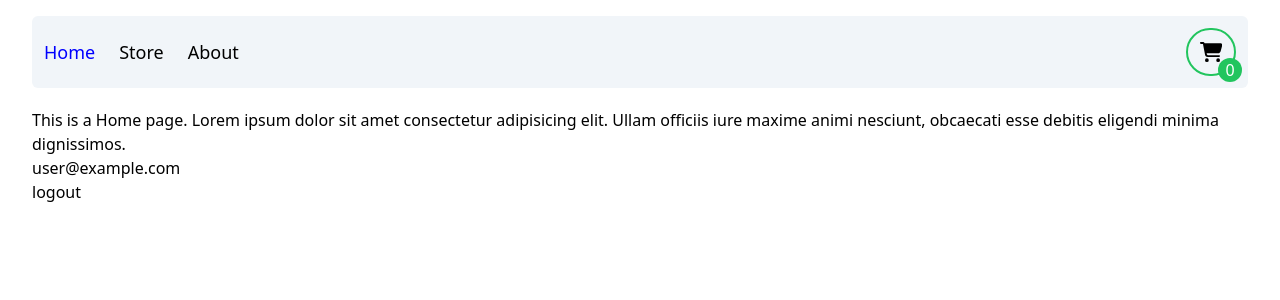
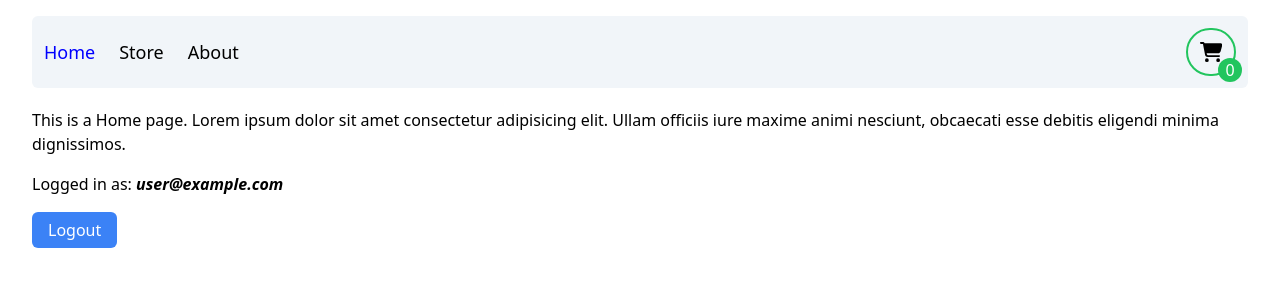
Before and after one commit to SagarMainali/cartify.ecom, a React (Vite) app: page / in a window 1280 px wide. Shown: the top 300 px of the page. Built offline with nearby package versions, Linux system fonts and the light colour scheme; no server answers; sample sign-in values are in the browser's storage.

Commit message:
styled homepage

```diff
--- a/src/pages/Home.tsx
+++ b/src/pages/Home.tsx
@@ -9,8 +9,8 @@ export default function Home() {
           <>
                <div>This is a Home page. Lorem ipsum dolor sit amet consectetur adipisicing elit. Ullam officiis iure maxime animi nesciunt, obcaecati esse debitis eligendi minima dignissimos.
                </div>
-               <h2>{loggedInUser?.email}</h2>
-               <button onClick={logout}>logout</button>
+               <h2 className="my-4">Logged in as: <i className="font-semibold">{loggedInUser?.email}</i></h2>
+               <button className="bg-blue-500 text-white px-4 py-1.5 rounded-md" onClick={() => logout()}>Logout</button>
           </>
      )
 }
--- a/src/pages/LoginPage.tsx
+++ b/src/pages/LoginPage.tsx
@@ -38,7 +38,7 @@ export default function LoginPage() {
                     </div>
                     <input className="bg-slate-100 w-[20rem] px-4 py-2 rounded-md outline-0" name="email" type="email" placeholder="Email" onChange={handleChange_Login} value={formData.email} />
                     <input className="bg-slate-100 w-[20rem] px-4 py-2 rounded-md outline-0" name="password" type="password" placeholder="Password" onChange={handleChange_Login} value={formData.password} />
-                    <button className="bg-blue-500 text-white px-4 py-2 rounded-md" onClick={() => login(formData.email, formData.password)}>Login</button>
+                    <button className="bg-blue-600 text-white px-4 py-2 rounded-md" onClick={() => login(formData.email, formData.password)}>Login</button>
                     <h2 className="text-gray-600">Don't have an account? <NavLink className='text-blue-500 font-semibold hover:underline' to='/signup' replace>Signup instead</NavLink></h2>
                </div>
           </div>
```
